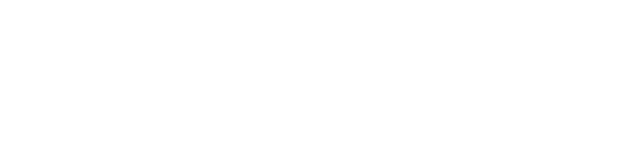
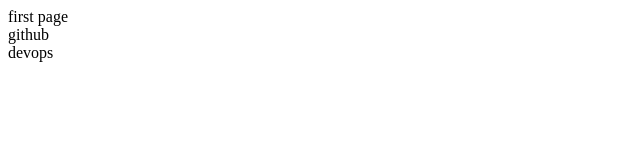
Before and after one commit to nagarjundhar-10101996/publish, a plain HTML site: page index.html in a window 1280 px wide. Shown: the whole page, without its empty margins (0-640 px from the left). Drawn offline with Linux system fonts and the light colour scheme.

Commit message:
first project git project devops

```diff
--- a/index.html
+++ b/index.html
@@ -5,8 +5,8 @@
     <title></title>
   </head>
   <body>
-    <header></header>
-    <main></main>
-    <footer></footer>
+    <header>first page</header>
+    <main>github</main>
+    <footer>devops</footer>
   </body>
 </html>
```
